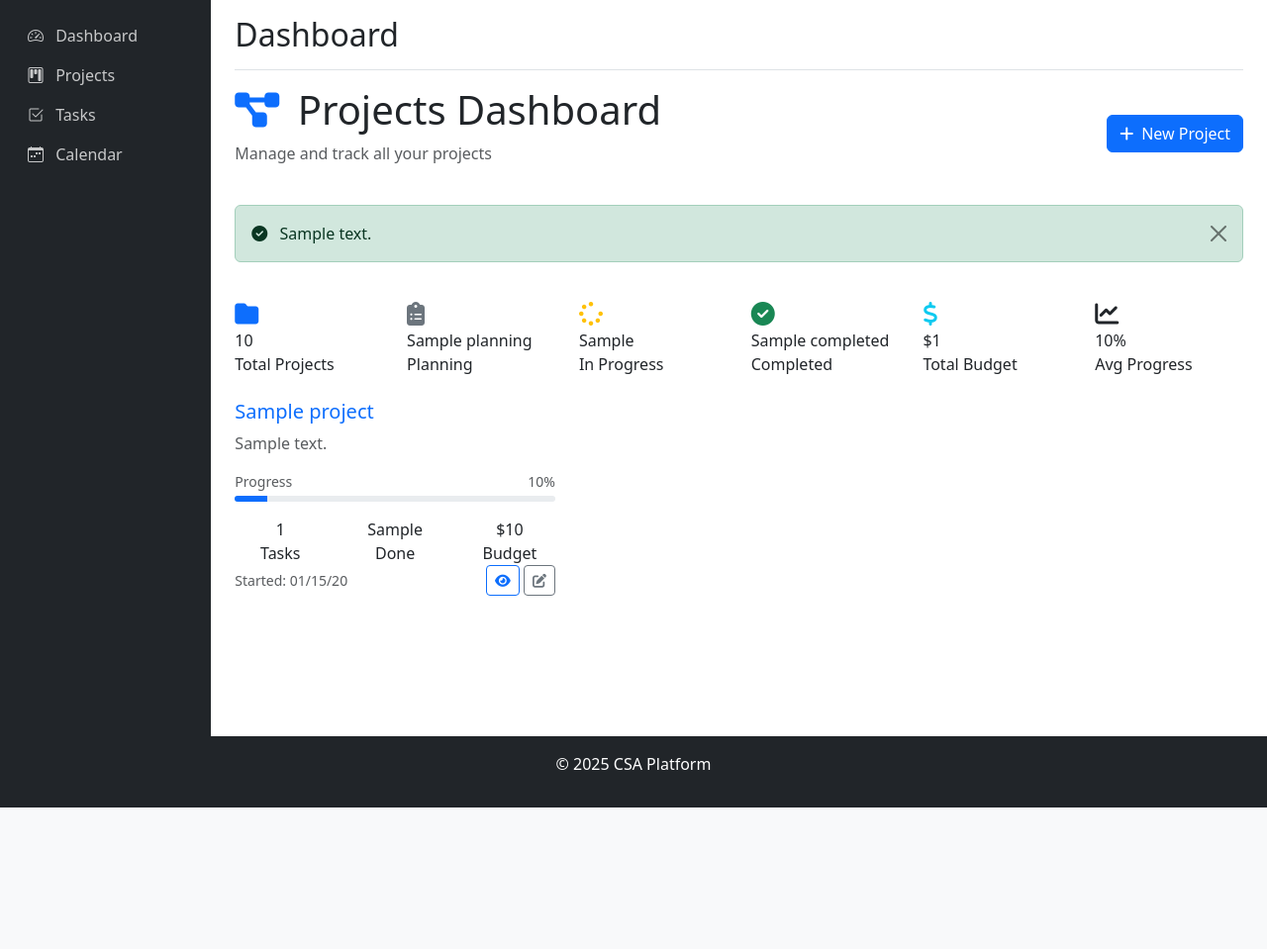
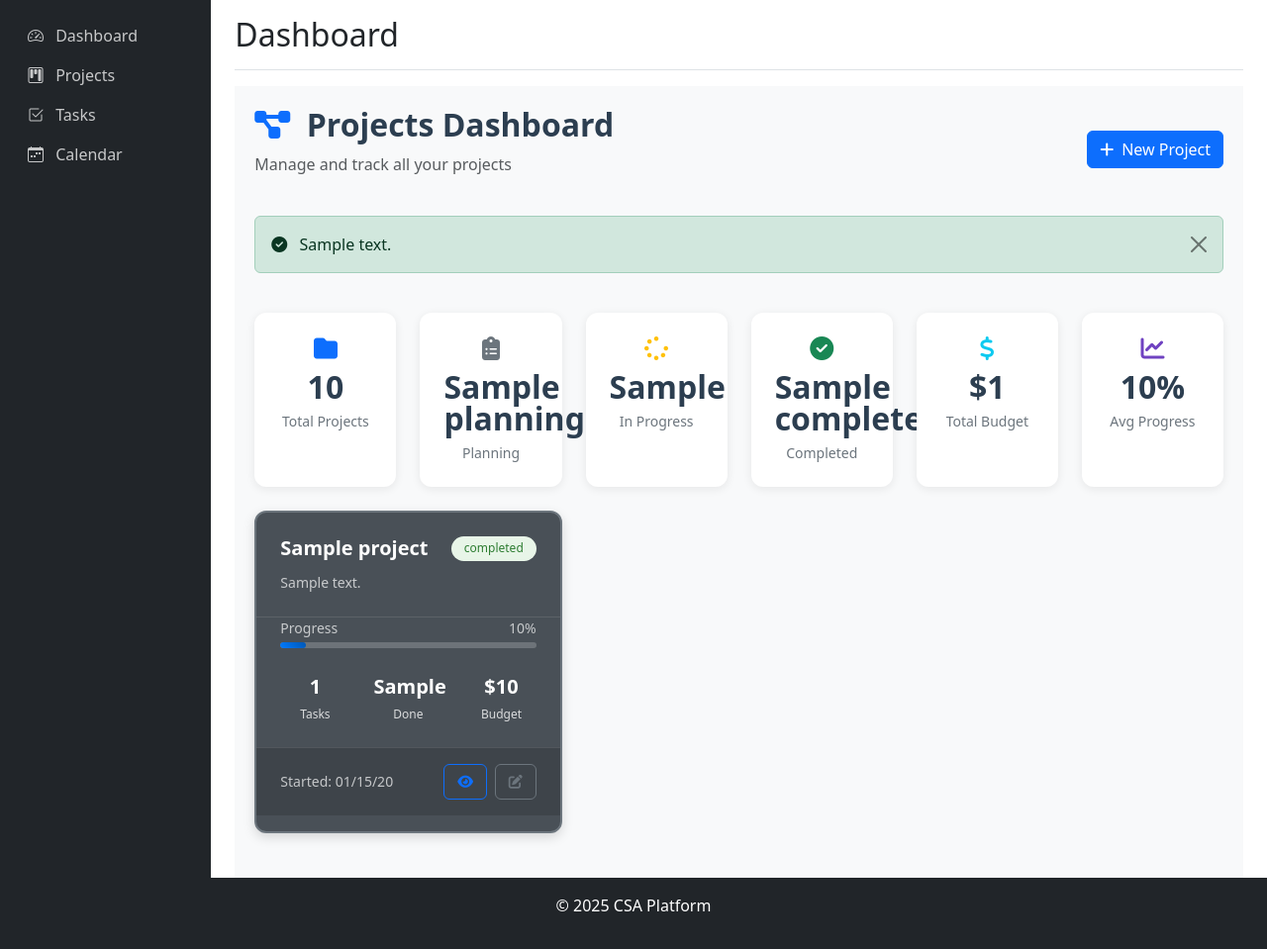
Before and after one commit to AzazelXXI/unitydesk, a FastAPI app: template src/views/project/templates/projects.html in a window 1280 px wide. Shown: the part 56-1015 px from the top of the page at 99% size. Before the commit the page ends 872 px from the top, so only its background shows below. Run offline with FastAPI, Linux system fonts and the light colour scheme; the template is opened without the code that fills it: most values are stand-ins (such as "Sample title", 1, 10 or a date in 2020).

Commit message:
Update: View Fixed

```diff
--- a/src/main.py
+++ b/src/main.py
@@ -98,6 +98,10 @@ from src.views.project.project_routes import router as project_web_router
 
 app.include_router(project_web_router)
 
+# Note: Dashboard router temporarily disabled to resolve /projects route conflict
+# from src.views.dashboard_routes import router as dashboard_router
+# app.include_router(dashboard_router)
+
 # Include the centralized API router (which includes all API routes with versioning)
 app.include_router(api_router)
 
--- a/src/views/__init__.py
+++ b/src/views/__init__.py
@@ -23,7 +23,7 @@ from src.controllers.project_controller import router as project_controller_rout
 # Define the list of all web routers for easy inclusion in the main application
 web_routers = [
     core_router,
-    dashboard_router,
+    # dashboard_router,  # Commented out to avoid conflicts with /projects route
     # meeting_router,  # Hidden for now, will be developed later
     calendar_router,
     # projects_router,  # Removed - using project_web_router instead to avoid conflicts
--- a/src/views/project/static/css/projects.css
+++ b/src/views/project/static/css/projects.css
@@ -45,34 +45,71 @@
 
 /* Project Cards */
 .project-card {
-  background: #a6a6a6;
+  background: #495057 !important; /* Professional dark gray background */
   border-radius: 12px;
-  border: 1px solid #a6a6a6;
-  box-shadow: 0 4px 20px rgba(0, 0, 0, 0.12);
+  border: 2px solid #6c757d !important; /* Subtle gray border */
+  box-shadow: 0 4px 12px rgba(0, 0, 0, 0.15);
   transition: all 0.3s ease;
   overflow: hidden;
   height: 100%;
+  color: #ffffff !important; /* White text for contrast */
 }
 
-.project-card:hover {
-  transform: translateY(-6px);
-  box-shadow: 0 12px 35px rgba(0, 0, 0, 0.2);
-  border-color: #007bff;
+/* Ultra-specific selectors to override Bootstrap */
+.projects-container .row .col-lg-4 .project-card,
+.projects-container .row .col-md-6 .project-card {
+  background-color: #495057 !important;
+  border: 2px solid #6c757d !important;
+  color: #ffffff !important;
+  padding: 0 !important;
+  margin-bottom: 1rem !important;
+}
+
+.project-card:hover,
+.projects-container .row .col-lg-4 .project-card:hover,
+.projects-container .row .col-md-6 .project-card:hover {
+  transform: translateY(-4px);
+  box-shadow: 0 8px 20px rgba(0, 0, 0, 0.25);
+  border-color: #007bff !important;
+  background-color: #5a6268 !important; /* Slightly lighter on hover */
 }
 
 .project-header {
   padding: 1.5rem 1.5rem 1rem;
-  border-bottom: 1px solid #f1f3f4;
+  border-bottom: 1px solid rgba(255, 255, 255, 0.1);
+  background-color: transparent;
+}
+
+/* Dark theme overrides for project card elements */
+.project-card .project-header {
+  background-color: transparent !important;
+  color: #ffffff !important;
+  padding: 1.5rem !important;
+  border-bottom: 1px solid rgba(255, 255, 255, 0.1) !important;
+}
+
+.project-card .project-body {
+  background-color: transparent !important;
+  color: #ffffff !important;
+  padding: 0 1.5rem 1rem !important;
+}
+
+.project-card .project-footer {
+  background-color: rgba(0, 0, 0, 0.15) !important;
+  border-top: 1px solid rgba(255, 255, 255, 0.1) !important;
+  color: #ffffff !important;
+  padding: 1rem 1.5rem !important;
 }
 
 .project-title {
   font-size: 1.25rem;
   font-weight: 600;
   margin-bottom: 0.75rem;
+  color: #ffffff;
 }
 
 .project-title a {
-  color: #2c3e50;
+  color: #ffffff;
   text-decoration: none;
 }
 
@@ -80,10 +117,25 @@
   color: #007bff;
 }
 
+/* Text color overrides for dark theme */
+.project-card .project-title,
+.project-card .project-title a {
+  color: #ffffff !important;
+}
+
+.project-card .project-title a:hover {
+  color: #007bff !important;
+}
+
+.project-card .text-muted {
+  color: rgba(255, 255, 255, 0.7) !important;
+}
+
 .project-description {
   font-size: 0.875rem;
   line-height: 1.5;
   margin-bottom: 0;
+  color: rgba(255, 255, 255, 0.7);
 }
 
 /* Project Status Badges */
@@ -166,10 +218,11 @@
 /* Project Body */
 .project-body {
   padding: 1rem 1.5rem;
+  background-color: transparent;
 }
 
 .progress {
-  background-color: #f8f9fa;
+  background-color: rgba(255, 255, 255, 0.2);
   border-radius: 10px;
 }
 
@@ -186,21 +239,39 @@
 .project-stat .stat-number {
   font-size: 1.25rem;
   font-weight: 600;
-  color: #2c3e50;
+  color: #ffffff;
   margin-bottom: 0.25rem;
 }
 
 .project-stat .stat-label {
   font-size: 0.75rem;
-  color: #6c757d;
+  color: rgba(255, 255, 255, 0.8);
   font-weight: 500;
+}
+
+/* Dark theme stat overrides */
+.project-card .stat-number {
+  color: #ffffff !important;
+}
+
+.project-card .stat-label {
+  color: rgba(255, 255, 255, 0.8) !important;
+}
+
+/* Progress bar styling for dark theme */
+.project-card .progress {
+  background-color: rgba(255, 255, 255, 0.2) !important;
+}
+
+.project-card .progress-bar {
+  background: linear-gradient(45deg, #007bff, #0056b3) !important;
 }
 
 /* Project Footer */
 .project-footer {
   padding: 1rem 1.5rem;
-  background-color: #f8f9fa;
-  border-top: 1px solid #f1f3f4;
+  background-color: rgba(0, 0, 0, 0.1);
+  border-top: 1px solid rgba(255, 255, 255, 0.1);
 }
 
 .project-actions .btn {
--- a/src/views/project/templates/projects.html
+++ b/src/views/project/templates/projects.html
@@ -1,8 +1,8 @@
 {% extends "core/templates/base.html" %} {% block title %}Projects Dashboard{%
-endblock %} {% block extra_css %}
+endblock %} {% block head_extra %}
 <link
   rel="stylesheet"
-  href="{{ url_for('project_static', path='css/projects.css') }}"
+  href="{{ url_for('project_static', path='css/projects.css') }}?v=999999"
 />
 {% endblock %} {% block content %}
 <div class="projects-container">
```
Also changed, not shown: src/views/dashboard_/__init__.py (renamed from src/views/dashboard/__init__.py), src/views/dashboard_/templates/analytics.html (renamed from src/views/dashboard/templates/analytics.html), src/views/dashboard_/templates/dashboard.html (renamed from src/views/dashboard/templates/dashboard.html), src/views/dashboard_/templates/modern_dashboard.html (renamed from src/views/dashboard/templates/modern_dashboard.html), src/views/dashboard_/templates/tasks.html (renamed from src/views/dashboard/templates/tasks.html), 2 other files.
